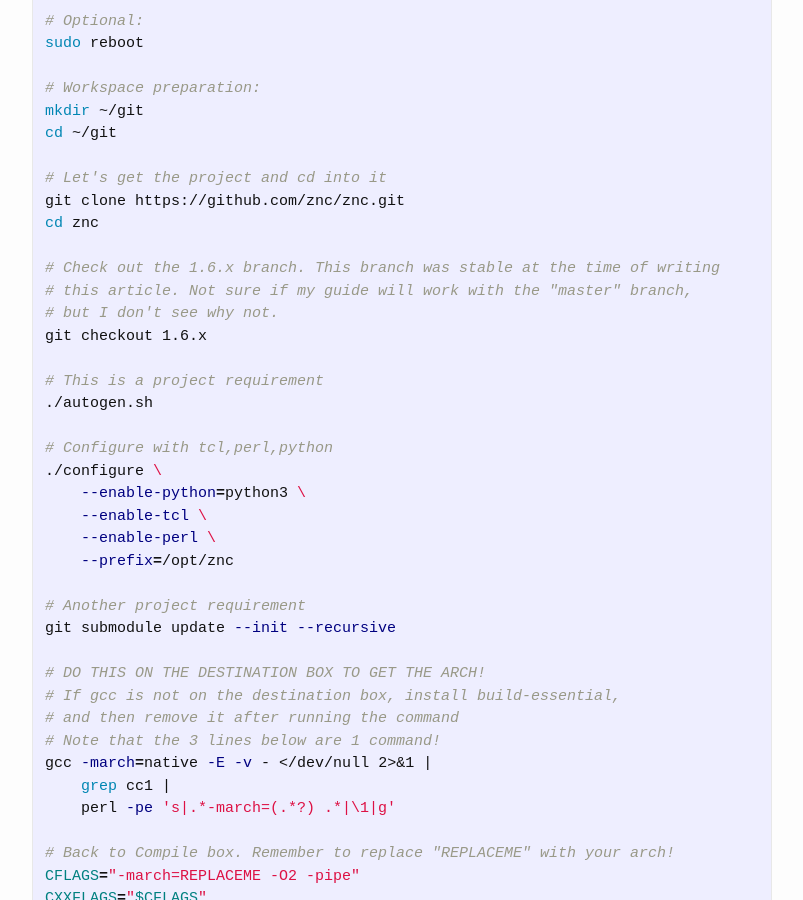
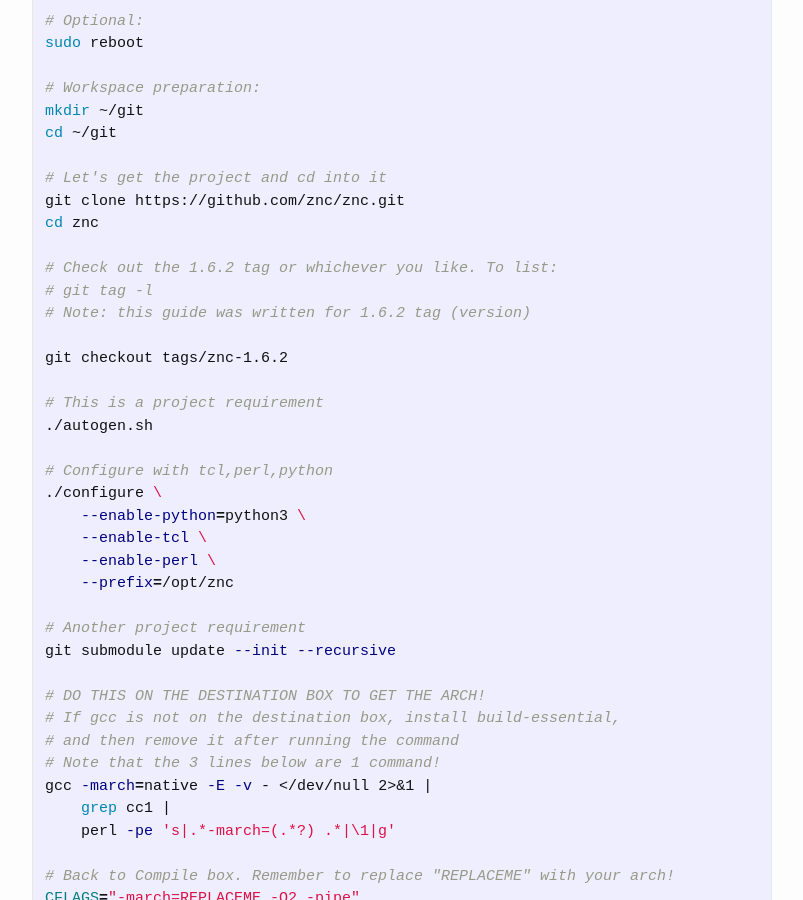
Before and after one commit to Kaurin/kaurin.github.io, a Jekyll site: the page built from _posts/2015-12-28-cross-compile-and-setup-znc-ubuntu.markdown, in a window 1280 px wide and 900 px high, scrolled down 983 px. Shown: the whole window, without its empty margins (238-1041 px from the left). Built offline with Jekyll 4.4.1, drawn with Linux system fonts in a browser that asks for light colours.

Commit message:
Changed the znc article and set highlighter to pygments to match github

```diff
--- a/_config.yml
+++ b/_config.yml
@@ -14,3 +14,6 @@
 # Milos
 timezone: Europe/Dublin
 encoding: utf-8
+
+# Github override
+highlighter: pygments
--- a/_posts/2015-12-28-cross-compile-and-setup-znc-ubuntu.markdown
+++ b/_posts/2015-12-28-cross-compile-and-setup-znc-ubuntu.markdown
@@ -44,10 +44,11 @@
 git clone https://github.com/znc/znc.git
 cd znc
 
-# Check out the 1.6.x branch. This branch was stable at the time of writing
-# this article. Not sure if my guide will work with the "master" branch,
-# but I don't see why not.
-git checkout 1.6.x
+# Check out the 1.6.2 tag or whichever you like. To list:
+# git tag -l
+# Note: this guide was written for 1.6.2 tag (version)
+
+git checkout tags/znc-1.6.2
 
 # This is a project requirement
 ./autogen.sh
```
Also changed, not shown: Gemfile.lock, 3 other files.
